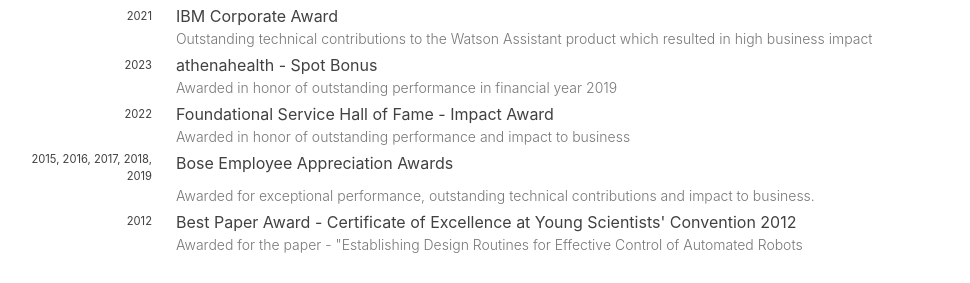
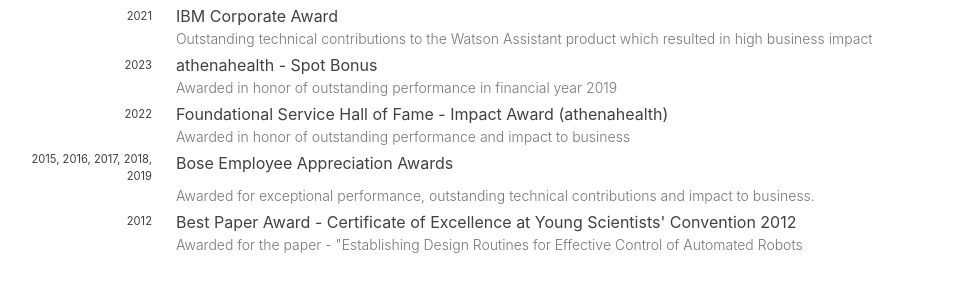
Before and after one commit to hariharanragothaman/hariharanragothaman.github.io, a Jekyll site: the page built from cv.md, in a window 1280 px wide and 900 px high, scrolled down 1323 px. Shown: the part 156-439 px from the top of the window, without its empty margins (156-1126 px from the left). Built offline with Jekyll 4.4.1, drawn with Linux system fonts in a browser that asks for light colours; nearby versions of some CDN libraries; some web fonts are replaced.

Commit message:
Polishes and Updates

```diff
--- a/_data/awards.yaml
+++ b/_data/awards.yaml
@@ -15,7 +15,7 @@
   description: Awarded in honor of outstanding performance in financial year 2019
   year: 2023
 
-- name: Foundational Service Hall of Fame - Impact Award
+- name: Foundational Service Hall of Fame - Impact Award (athenahealth)
   description: Awarded in honor of outstanding performance and impact to business
   year: 2022
 
```
